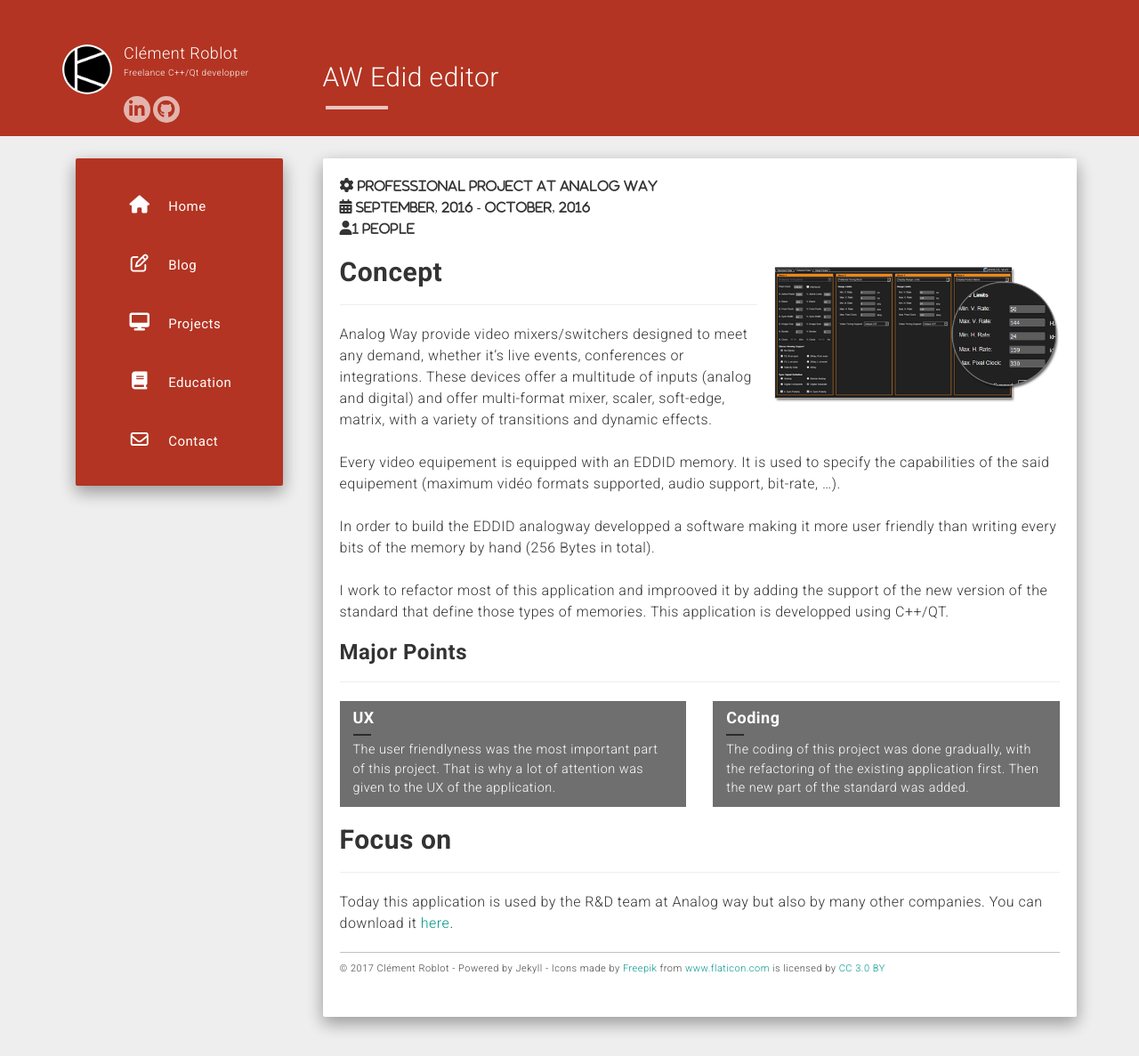
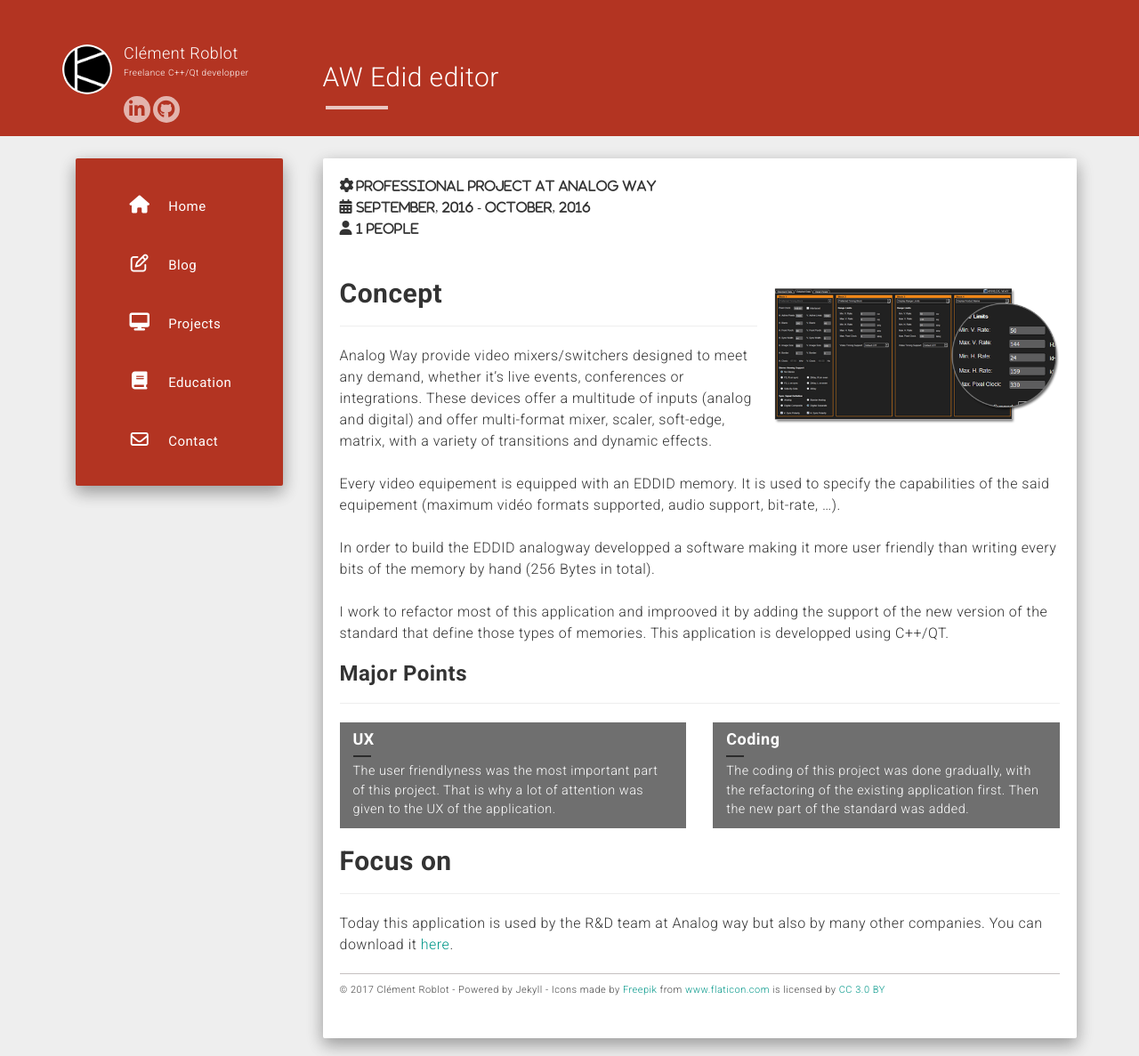
Before and after one commit to clement-roblot/karlito139.github.io, a Jekyll site: the page built from projects/awEdidEditor.md, in a window 1280 px wide. Shown: the whole page at 89% size. Built offline with Jekyll 4.4.1, drawn with Linux system fonts in a browser that asks for light colours; nearby versions of some CDN libraries; before the commit the page ends 1163 px from its top, so only the background shows below that.

Commit message:
Better layout of the projects header.

```diff
--- a/_layouts/project_item.html
+++ b/_layouts/project_item.html
@@ -4,13 +4,22 @@
 <div class="post-content well">
 	<article class="content">
 		<div class="post">
-			<span class="fa fa-gear"></span><span class="project-item-header"> {{ page.category }} project {% if page.company %}at {{ page.company }}{% endif %}</span>
-			<br/>
-			<span class="fa fa-calendar"></span><span class="project-item-header"> {{ page.date_begin }} - {{ page.date_end }}</span>
-			<br/>
+            <table style="width:50%">
+                <tr>
+                    <td><span class="fa fa-gear"></span></td>
+                    <td><span class="project-item-header">{{ page.category }} project {% if page.company %}at {{ page.company }}{% endif %}</span></td>
+                </tr>
+                <tr>
+                    <td><span class="fa fa-calendar"></span></td>
+                    <td><span class="project-item-header"> {{ page.date_begin }} - {{ page.date_end }}</span></td>
+                </tr>
                 {% if page.team_number %}
-			<span class="fa fa-user"></span><span class="project-item-header">{{ page.team_number }} people</span>
+                <tr>
+                    <td><span class="fa fa-user"></span></td>
+                    <td><span class="project-item-header">{{ page.team_number }} people</span></td>
+                </tr>
                 {% endif %}
+            </table>
          <br/>
          {{ content }}
      </div>
```
Lines whose indentation alone changed are shown as unchanged.
